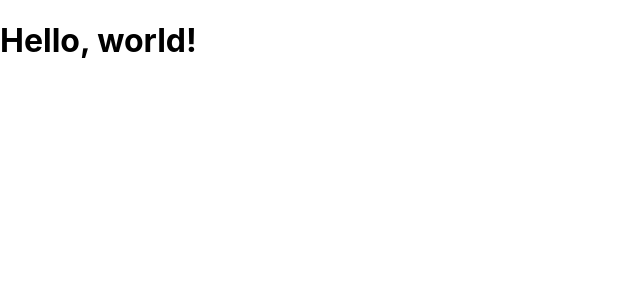
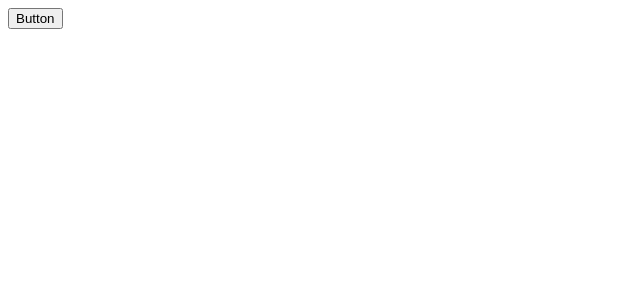
Before and after one commit to L1ndseyHerman/Shield_Magic_Sword, a React (Create React App) app: page / in a window 1280 px wide. Shown: the top 300 px of the page, without its empty margins (0-640 px from the left). Built offline with nearby package versions, Linux system fonts and the light colour scheme.

Commit message:
Made a Button that pops up an Alert when clicked.

```diff
--- a/src/App.js
+++ b/src/App.js
@@ -1,9 +1,21 @@
-import logo from './logo.svg';
-import './App.css';
+//import logo from './logo.svg';
+//import './App.css';
+//import React, { useState } from "react";
+//import styled from "styled-components";
+import React from "react";
+
+function clickMe() {
+  alert("You clicked me!");
+}
 
 function App() {
   return (
-    <div className="App">
+    <>
+      <div>
+        <button onClick={clickMe}>Button</button>
+      </div>
+    </>
+    /*<div className="App">
       <header className="App-header">
         <img src={logo} className="App-logo" alt="logo" />
         <p>
@@ -18,7 +30,7 @@ function App() {
           Learn React
         </a>
       </header>
-    </div>
+    </div>*/
   );
 }
 
--- a/src/index.js
+++ b/src/index.js
@@ -1,8 +1,11 @@
 import React from 'react';
 import ReactDOM from 'react-dom';
-import './index.css';
-//import App from './App';
-import reportWebVitals from './reportWebVitals';
+//import './index.css';
+import App from './App';
+//import reportWebVitals from './reportWebVitals';
+
+const rootElement = document.getElementById("root");
+ReactDOM.render(<App />, rootElement);
 
 /*ReactDOM.render(
   <React.StrictMode>
@@ -11,10 +14,10 @@ import reportWebVitals from './reportWebVitals';
   document.getElementById('root')
 );*/
 
-var element = React.createElement('h1', { className: 'greeting' }, 'Hello, world!');
-ReactDOM.render(element, document.getElementById('root'));
+//var element = React.createElement('h1', { className: 'greeting' }, 'Hello, world!');
+//ReactDOM.render(element, document.getElementById('root'));
 
 // If you want to start measuring performance in your app, pass a function
 // to log results (for example: reportWebVitals(console.log))
 // or send to an analytics endpoint. Learn more: https://bit.ly/CRA-vitals
-reportWebVitals();
+//reportWebVitals();
```
